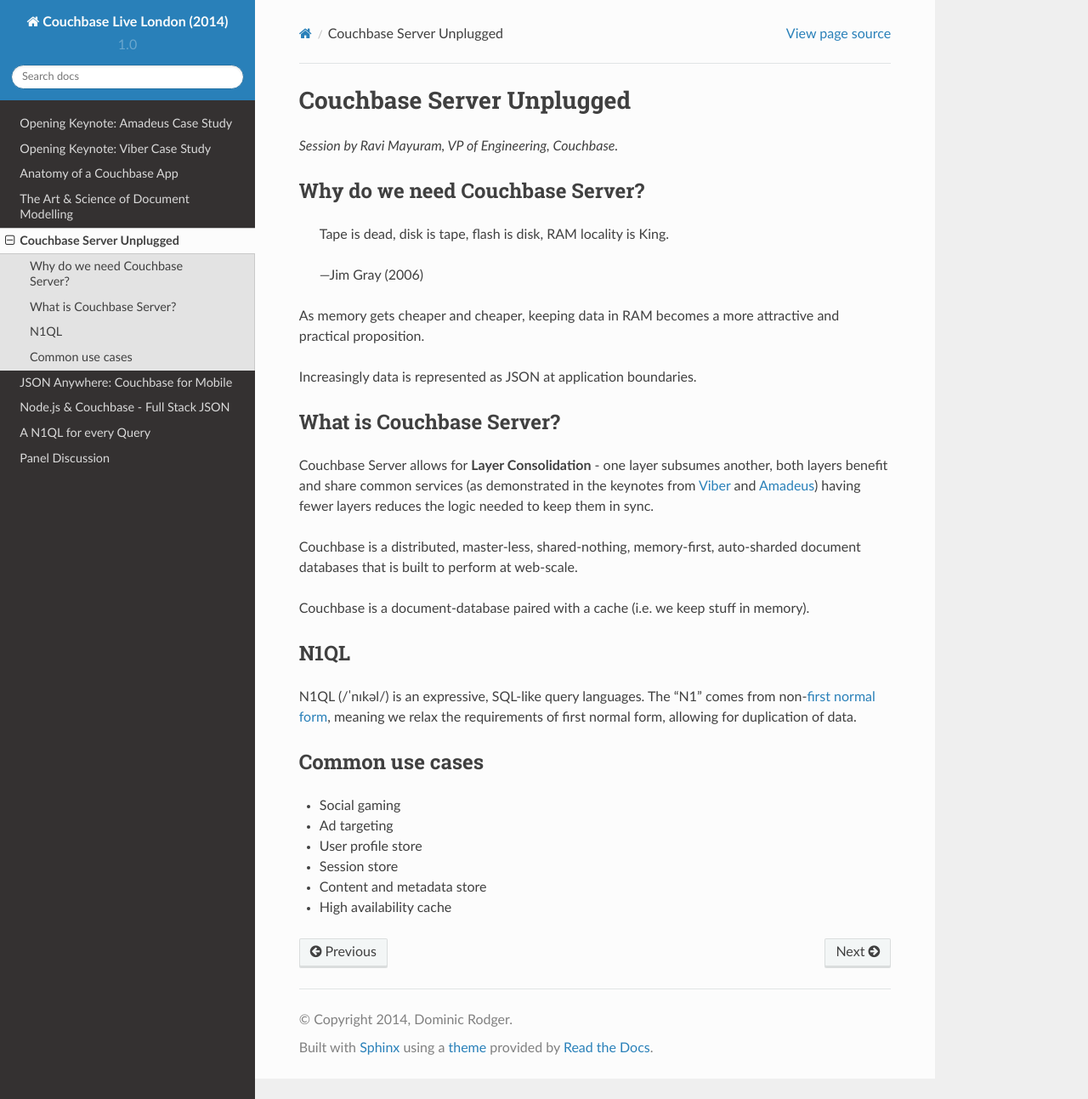
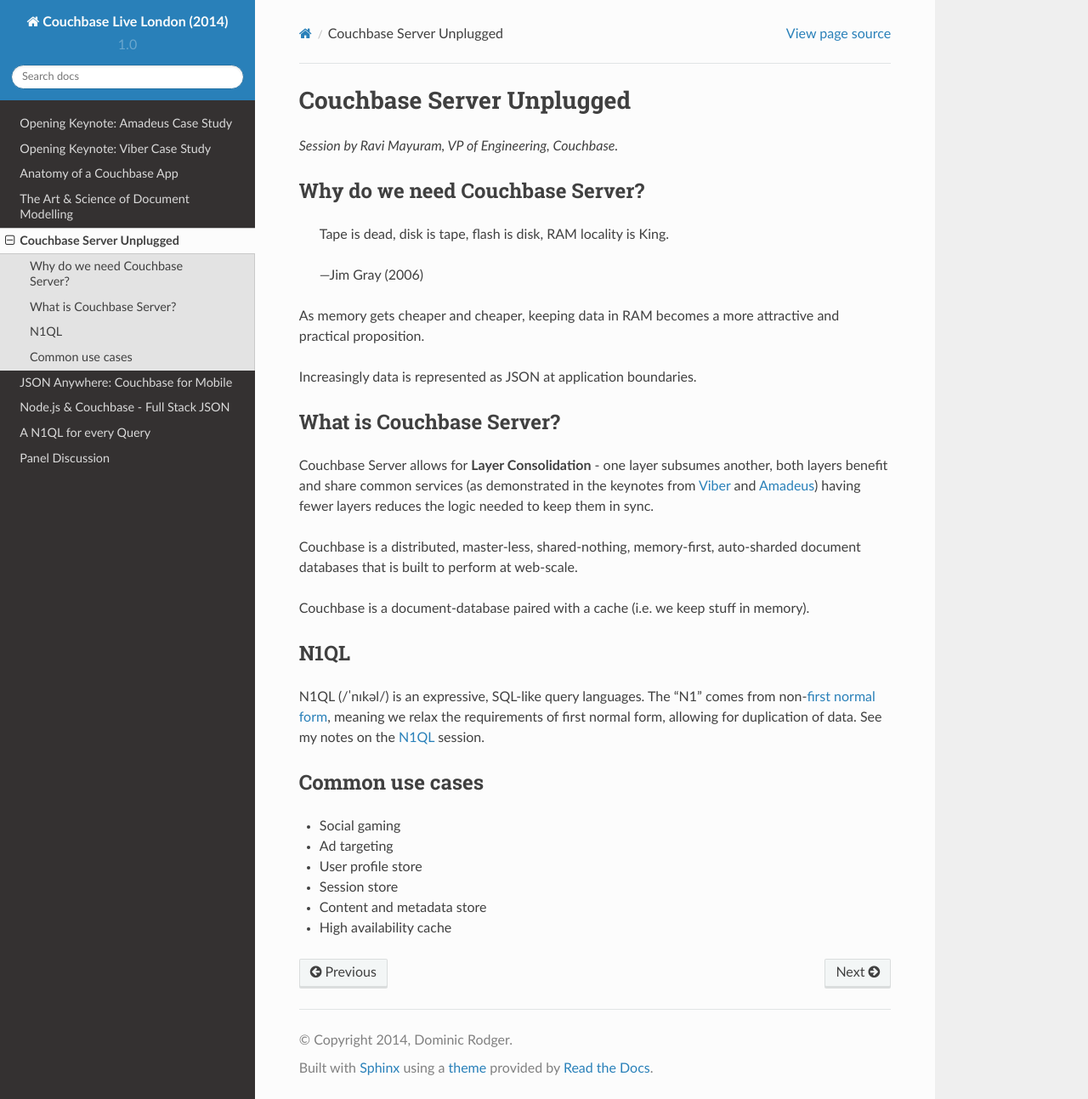
Before and after one commit to dominicrodger/couchbase-live-london-2014, a Sphinx documentation site: the page built from source/couchbase_server_unplugged.rst, in a window 1280 px wide and 1293 px high. Shown: the whole window at 85% size. Built offline with Sphinx 7.4.7 and the Read the Docs theme 2.0.0, drawn with Linux system fonts in a browser that asks for light colours.

Commit message:
Add cross-reference to N1QL session

```diff
--- a/source/couchbase_server_unplugged.rst
+++ b/source/couchbase_server_unplugged.rst
@@ -40,7 +40,7 @@
 comes from non-`first normal form
 <http://en.wikipedia.org/wiki/First_normal_form>`_, meaning we relax
 the requirements of first normal form, allowing for duplication of
-data.
+data. See my notes on the :ref:`N1QL <n1ql>` session.
 
 Common use cases
 ----------------
--- a/source/n1ql.rst
+++ b/source/n1ql.rst
@@ -1,3 +1,5 @@
+.. _n1ql:
+
 A N1QL for every Query
 ======================
 
```
